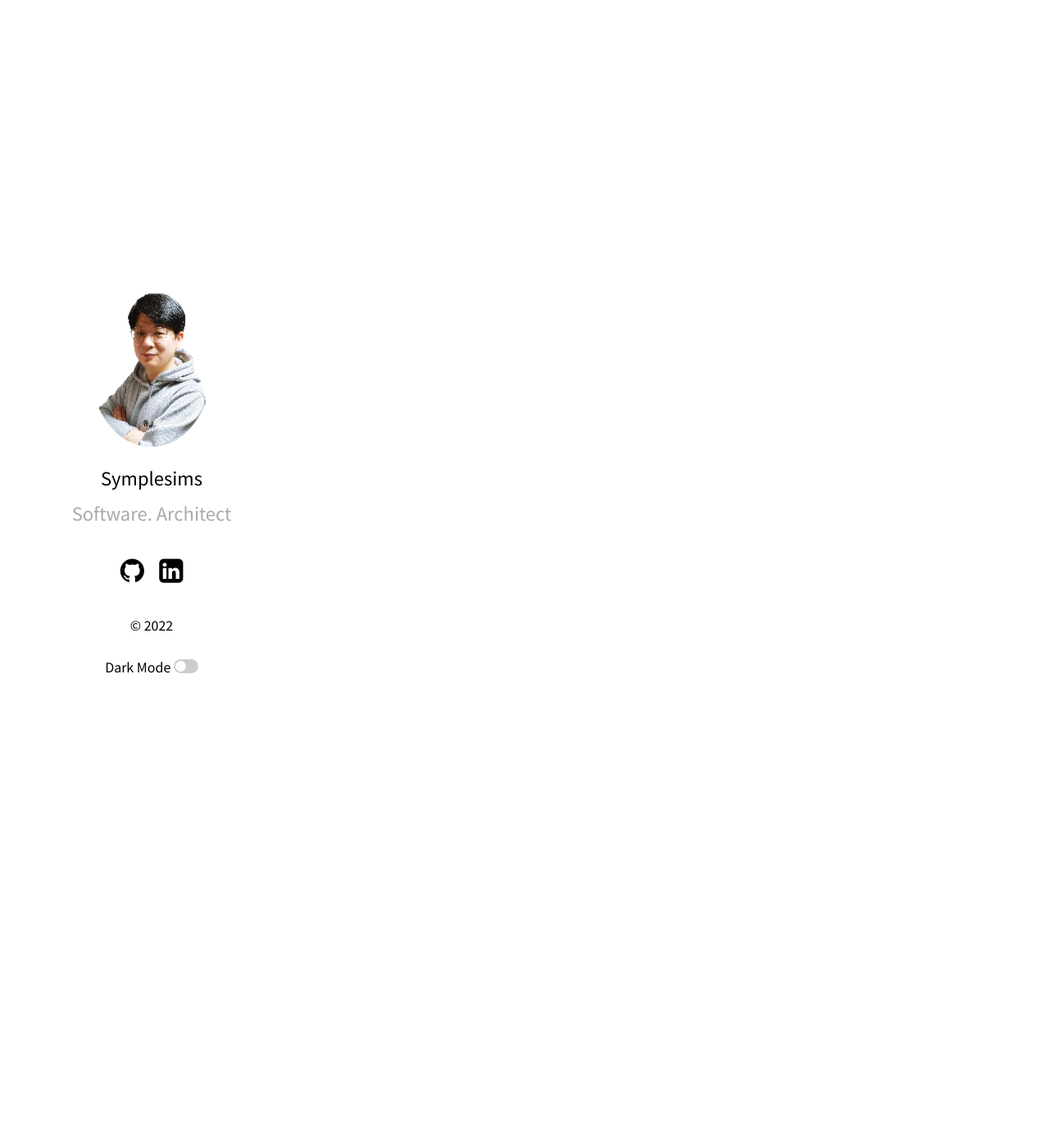
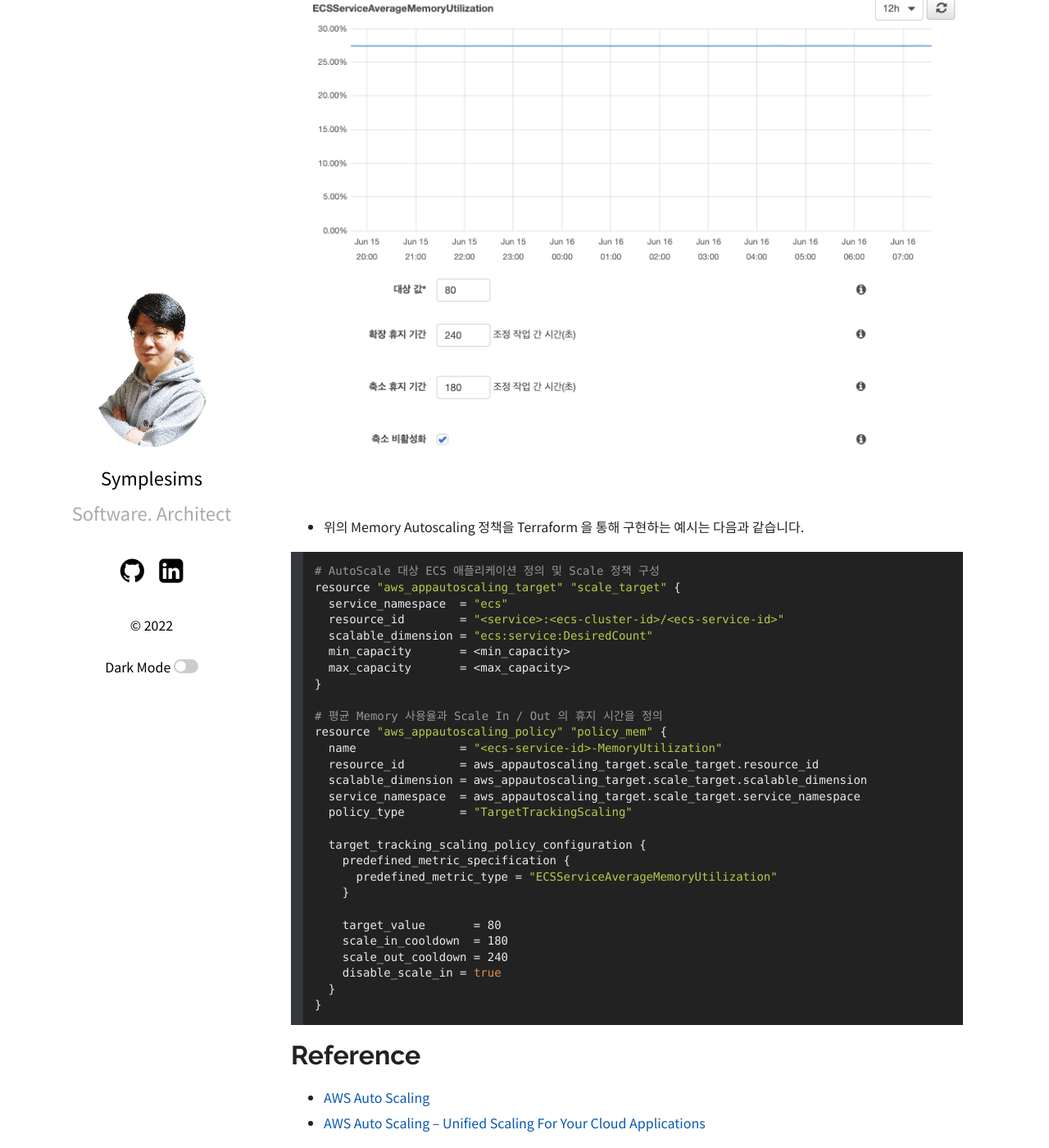
Before and after one commit to symplesims/symplesims.github.io, a Jekyll site: the page built from _posts/2022-03-05-aws-fargate-autoscale.md, in a window 1280 px wide and 1400 px high, scrolled down 5825 px. Shown: the whole window at 82% size. Built offline with Jekyll 4.4.1, drawn with Linux system fonts in a browser that asks for light colours; nearby versions of some CDN libraries; some of the changed text lies outside the part shown.

Commit message:
aws-fargate 오토스케일 적용 추가

````diff
--- a/_posts/2022-03-05-aws-fargate-autoscale.md
+++ b/_posts/2022-03-05-aws-fargate-autoscale.md
@@ -3,7 +3,9 @@ layout: post
 title: "AWS Fargate Auto-scaling 정책 적용"
 date:  2022-03-05 19:00:00 +0900
 categories:
-  - AWS Fargate
+  - AWS
+  - Fargate
+  - Autoscale
   - Terraform
   - Automation
 ---
@@ -96,7 +98,7 @@ Fargate 구성은 지난 글 ["Automation Building AWS Fargate & Deploy applicat
 
 ### 평균 CPU 사용율 기준 대상 추적 조정 정책의 적용
 
-Cloudwath 에 1분간 수집한 Auto-Scale 그룹의 평균 CPU 사용율을 60% 기준으로 Scale-Out 및 Scale-In 하도록 Auto-Scale 정책을 AWS 관리 콘솔을 통해 다음과 같이 구성 할 수 있습니다.
+Cloudwath 에 1분간 수집한 Auto-Scale 그룹의 평균 CPU 사용율 60% 를 기준으로 Scale In - Out 이 동작 하도록 AWS 관리 콘솔을 통해 다음과 같이 구성 할 수 있습니다.
 
 ![](/assets/images/220304/img_3.png)
 
@@ -115,7 +117,7 @@ resource "aws_appautoscaling_target" "scale_target" {
 }
 
 # 평균 CPU 사용율과 Scale In / Out 의 휴지 시간을 정의
-resource "aws_appautoscaling_policy" "cpu" {
+resource "aws_appautoscaling_policy" "policy_cpu" {
   name               = "<ecs-service-id>-CPUUtilization"
   resource_id        = aws_appautoscaling_target.scale_target.resource_id
   scalable_dimension = aws_appautoscaling_target.scale_target.scalable_dimension
@@ -136,7 +138,46 @@ resource "aws_appautoscaling_policy" "cpu" {
 ```
 
 
+### 평균 Memory 사용율 기준 대상 추적 조정 정책의 적용
 
+Cloudwath 에 1분간 수집한 Auto-Scale 그룹의 평균 Memory 사용율 80% 를 기준으로 Scale In - Out 이 동작 하도록 AWS 관리 콘솔을 통해 다음과 같이 구성 할 수 있습니다.
+
+![](/assets/images/220304/img_4.png)
+
+<br>
+
+- 위의 Memory Autoscaling 정책을 Terraform 을 통해 구현하는 예시는 다음과 같습니다.
+
+```
+# AutoScale 대상 ECS 애플리케이션 정의 및 Scale 정책 구성
+resource "aws_appautoscaling_target" "scale_target" {
+  service_namespace  = "ecs"
+  resource_id        = "<service>:<ecs-cluster-id>/<ecs-service-id>"
+  scalable_dimension = "ecs:service:DesiredCount"
+  min_capacity       = <min_capacity>
+  max_capacity       = <max_capacity>
+}
+
+# 평균 Memory 사용율과 Scale In / Out 의 휴지 시간을 정의
+resource "aws_appautoscaling_policy" "policy_mem" {
+  name               = "<ecs-service-id>-MemoryUtilization"
+  resource_id        = aws_appautoscaling_target.scale_target.resource_id
+  scalable_dimension = aws_appautoscaling_target.scale_target.scalable_dimension
+  service_namespace  = aws_appautoscaling_target.scale_target.service_namespace
+  policy_type        = "TargetTrackingScaling"
+
+  target_tracking_scaling_policy_configuration {
+    predefined_metric_specification {
+      predefined_metric_type = "ECSServiceAverageMemoryUtilization"
+    }
+
+    target_value       = 80
+    scale_in_cooldown  = 180
+    scale_out_cooldown = 240
+    disable_scale_in = true
+  }
+}
+```
 
 # Reference
 - [AWS Auto Scaling](https://aws.amazon.com/ko/autoscaling/)
````
Also changed, not shown: assets/images/220304/img_4.png (added).
